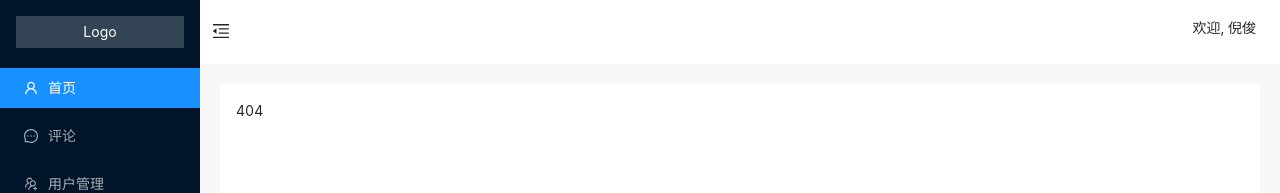
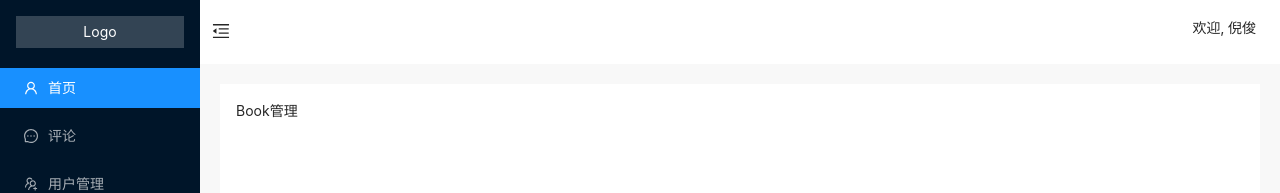
Before and after one commit to nijun008/demo, a React (Create React App) app in the folder react_2020/: page /#/bookManage in a window 1280 px wide. Before the commit this address had no page. Shown: the top 193 px of the page. Built offline with nearby package versions, Linux system fonts and the light colour scheme.

Commit message:
页面路由列表

```diff
--- a/react_2020/src/components/AppLayout/index.js
+++ b/react_2020/src/components/AppLayout/index.js
@@ -3,6 +3,7 @@ import { Route, Link, Switch, HashRouter } from 'react-router-dom'
 import './index.css'
 
 import Comment from '../../pages/Comments'
+import UserManage from '../../pages/UserManage'
 
 import { Layout, Menu, Row, Col } from 'antd'
 import {
@@ -16,12 +17,12 @@ import {
 
 const { Header, Sider, Content } = Layout
 
-// 菜单列表
-const menuList = [
-  { title: '首页', path: '/', icon: <UserOutlined /> },
-  { title: '评论', path: '/comment', icon: <MessageOutlined /> },
-  { title: '用户管理', path: '/userManage', icon: <UsergroupAddOutlined /> },
-  { title: 'Book管理', path: '/bookManage', icon: <ReadOutlined /> }
+// 路由列表
+const routeList = [
+  { title: '首页', path: '/', icon: <UserOutlined />, component: () => <div>Home</div>, exact: true },
+  { title: '评论', path: '/comment', icon: <MessageOutlined />, component: () => <Comment /> },
+  { title: '用户管理', path: '/userManage', icon: <UsergroupAddOutlined />, component: () => <UserManage /> },
+  { title: 'Book管理', path: '/bookManage', icon: <ReadOutlined />, component: () => <div>Book管理</div> }
 ]
 
 class MyLayout extends Component {
@@ -46,7 +47,7 @@ class MyLayout extends Component {
           <div className="sider-logo">Logo</div>
           <Menu theme="dark" mode="inline" defaultSelectedKeys={['/']}>
             {
-              menuList.map(menu => (
+              routeList.map(menu => (
                 <Menu.Item key={ menu.path } icon={ menu.icon} onClick={ () => { this.menuHandle(menu) } } >
                   { menu.title }
                 </Menu.Item>
@@ -69,9 +70,11 @@ class MyLayout extends Component {
             <Content className="app-main-wrap">
               <HashRouter>
                 <Switch>
-                  <Route path="/" exact component={ () => <div>Home</div> }></Route>
-                  <Route path="/comment" component={ Comment }></Route>
-                  <Route path="/about" component={ () => <div>about</div> }></Route>
+                  {
+                    routeList.map(page => (
+                      <Route key={page.path} exact={ page.exact || false } path={ page.path } component={ page.component }></Route>
+                    ))
+                  }
                   <Route path="*" component={ () => <div>404</div> }></Route>
                 </Switch>
               </HashRouter>
--- /dev/null
+++ b/react_2020/src/pages/UserManage/index.js
@@ -0,0 +1,13 @@
+import React from 'react'
+
+class UserManage extends React.Component {
+  render() {
+    return (
+      <div>
+        用户管理
+      </div>
+    )
+  }
+}
+
+export default UserManage
```
